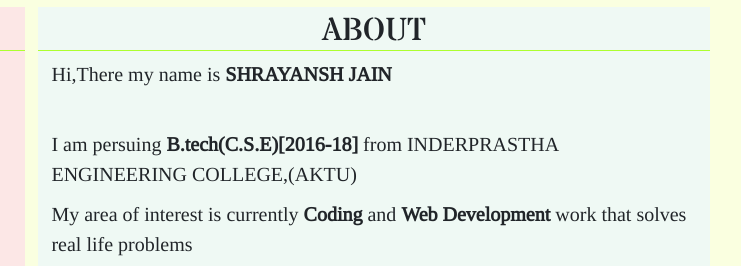
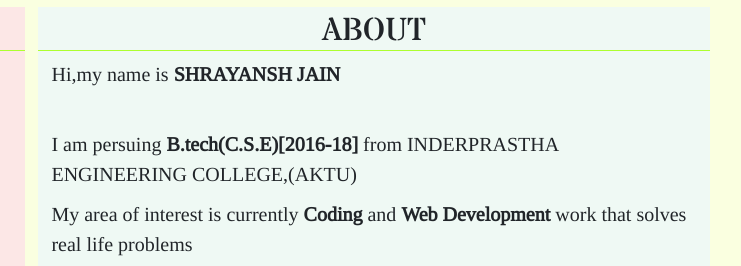
Before and after one commit to shrayanshjain9/shrayanshjain.github.io, a plain HTML site: page index.html in a window 1280 px wide. Shown: the part 329-595 px from the top of the page, 423-1164 px from the left. Drawn offline with nearby package versions, Linux system fonts and the light colour scheme.

Commit message:
Update index.html

```diff
--- a/index.html
+++ b/index.html
@@ -61,7 +61,7 @@
                     <h2>ABOUT</h2>
                 </div>
                 <div class="aboutcontent">
-                    <p>Hi,There my name is <strong>SHRAYANSH JAIN</strong></p>
+                    <p>Hi,my name is <strong>SHRAYANSH JAIN</strong></p>
                     <p> I am persuing <strong>B.tech(C.S.E)[2016-18]</strong> from INDERPRASTHA ENGINEERING COLLEGE,(AKTU)</p>
                     <p> My area of interest is currently <strong>Coding</strong> and <strong>Web Development</strong> work that solves real life problems </p>
                     <p> My long term goal is to be <strong>happy</strong> and <strong>travel</strong> around the World</p>
```
